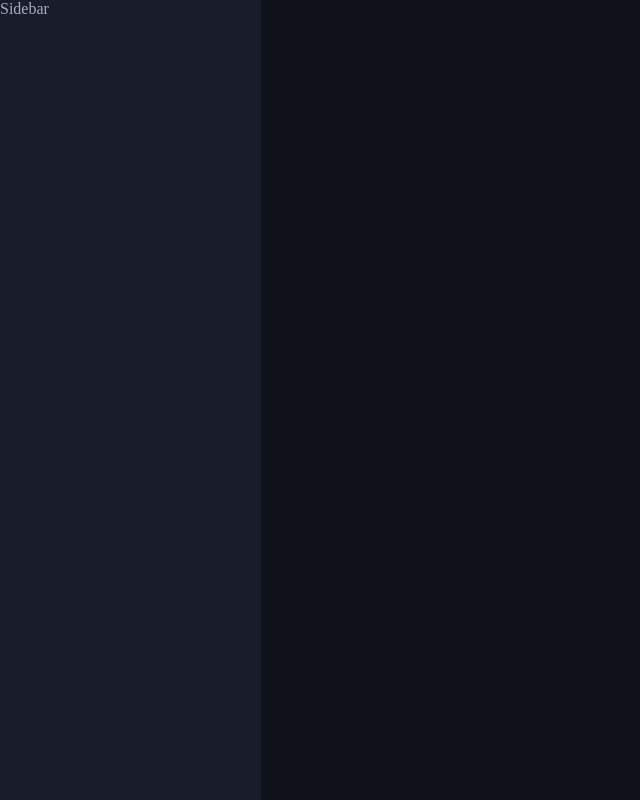
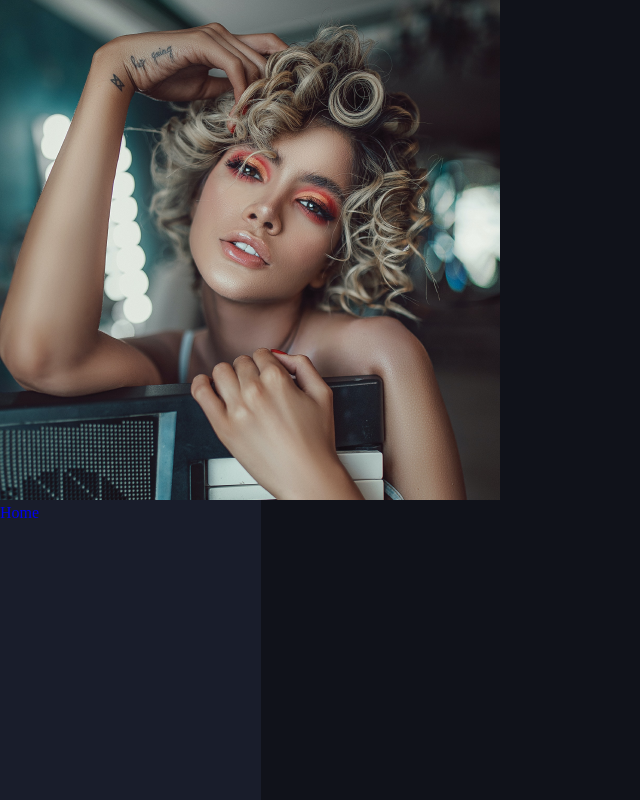
Before and after one commit to tomaszdanczak/portfolio-by-maclinz, a React (Create React App) app: page / in a window 1280 px wide. Shown: the whole page, without its empty margins (0-640 px from the left). Built offline with nearby package versions, Linux system fonts and the light colour scheme.

Commit message:
feat: create simple Navigation component and render it

```diff
--- /dev/null
+++ b/src/Components/Navigation.jsx
@@ -0,0 +1,25 @@
+import React from "react";
+import styled from "styled-components";
+import { NavLink } from "react-router-dom";
+import avatar from "../img/avatar.jpg";
+
+function Navigation() {
+  return (
+    <NavigationStyled>
+      <div className="avatar">
+        <img src={avatar} alt="" />
+      </div>
+      <ul className="nav-items">
+        <li className="nav-item">
+          <NavLink to="/home" activeClassName="active-class">
+            Home
+          </NavLink>
+        </li>
+      </ul>
+    </NavigationStyled>
+  );
+}
+
+const NavigationStyled = styled.nav``;
+
+export default Navigation;
--- a/src/Components/Sidebar.jsx
+++ b/src/Components/Sidebar.jsx
@@ -1,9 +1,12 @@
 import React from 'react'
 import styled from 'styled-components'
+import Navigation from "./Navigation"
 
 function Sidebar() {
   return (
-    <SidebarStyled>Sidebar</SidebarStyled>
+    <SidebarStyled>
+      <Navigation/>
+    </SidebarStyled>
   )
 }
 
--- a/src/index.js
+++ b/src/index.js
@@ -1,5 +1,6 @@
 import React from 'react';
 import ReactDOM from 'react-dom';
+import { BrowserRouter } from "react-router-dom";
 import App from './App';
 import GlobalStyle from "./styles/GlobalStyle";
 
@@ -7,7 +8,9 @@ import GlobalStyle from "./styles/GlobalStyle";
 ReactDOM.render(
   <React.StrictMode>
     <GlobalStyle />
-    <App />
+    <BrowserRouter>
+      <App />
+    </BrowserRouter>
   </React.StrictMode>,
   document.getElementById('root')
 );
```
Also changed, not shown: src/img/avatar.jpg (added).
